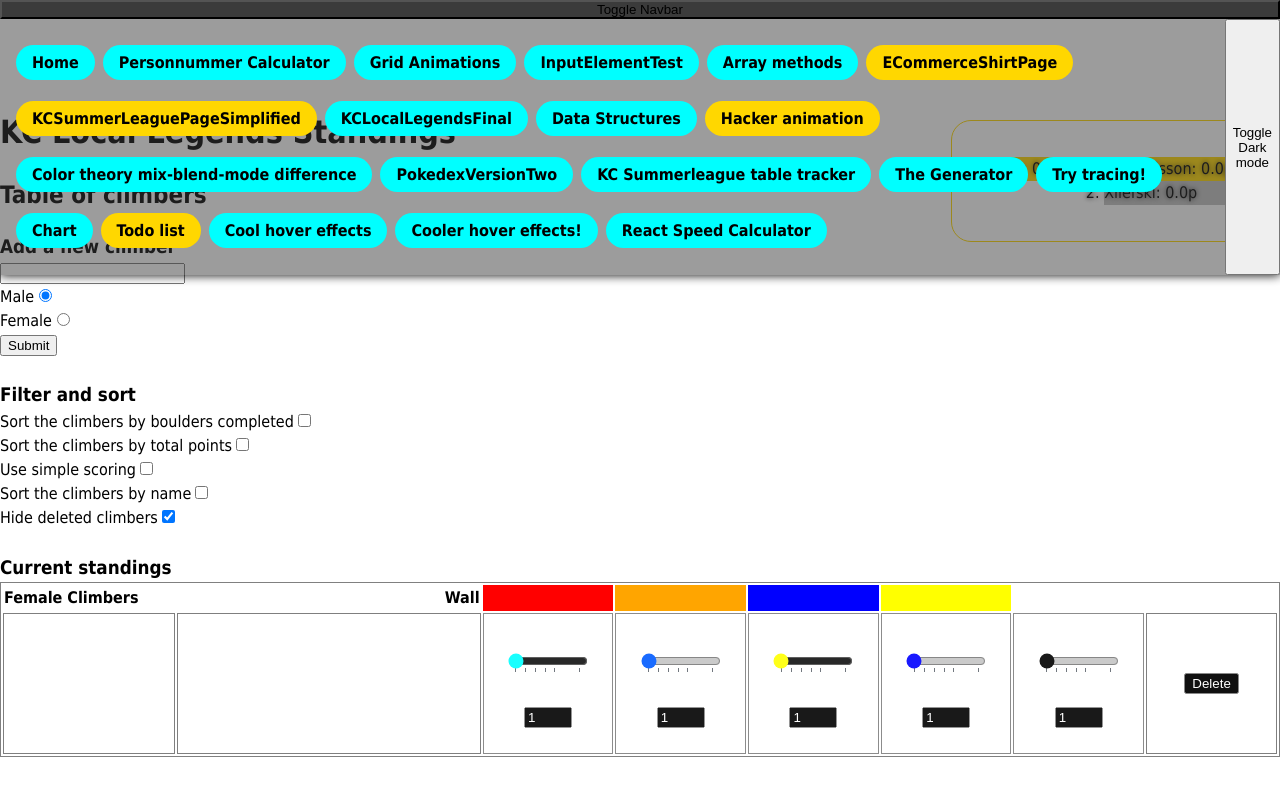
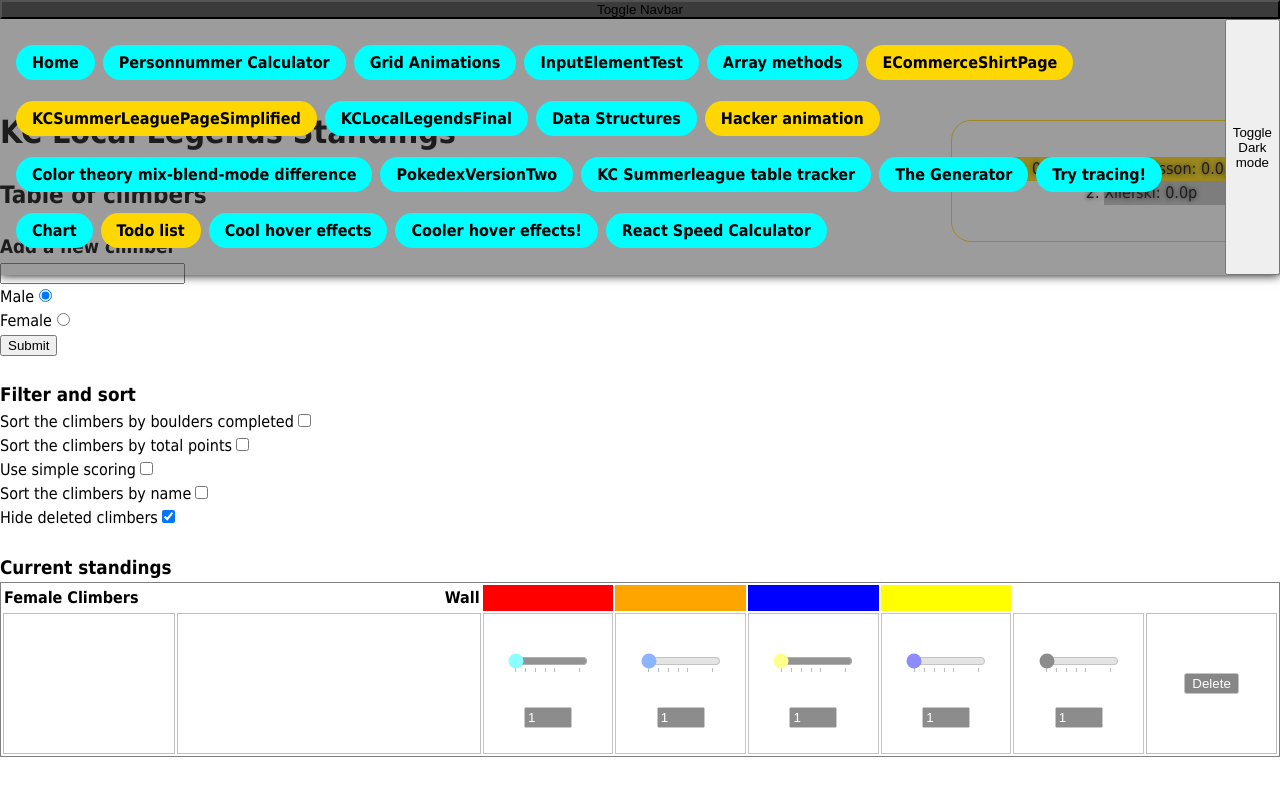
Before and after one commit to EmilNilssonDataDuctus/vite-app, a React (Vite) app: page /kc-local-legends-final in a window 1280 px wide. Shown: the top 796 px of the page. Built offline with nearby package versions, Linux system fonts and the light colour scheme.

Commit message:
Add table row hover effect

```diff
--- a/src/Pages/KCLocalLegendsFinal/KCLocalLegendsFinal.css
+++ b/src/Pages/KCLocalLegendsFinal/KCLocalLegendsFinal.css
@@ -2,6 +2,13 @@ table {
   border: 1px solid grey;
   margin: 0 0 40px 0;
   width: 100%;
+}
+table tbody tr {
+  opacity: 0.5;
+}
+table tbody tr:hover,
+table tbody tr:focus-within {
+  opacity: 1;
 }
 table td {
   text-align: center;
```
